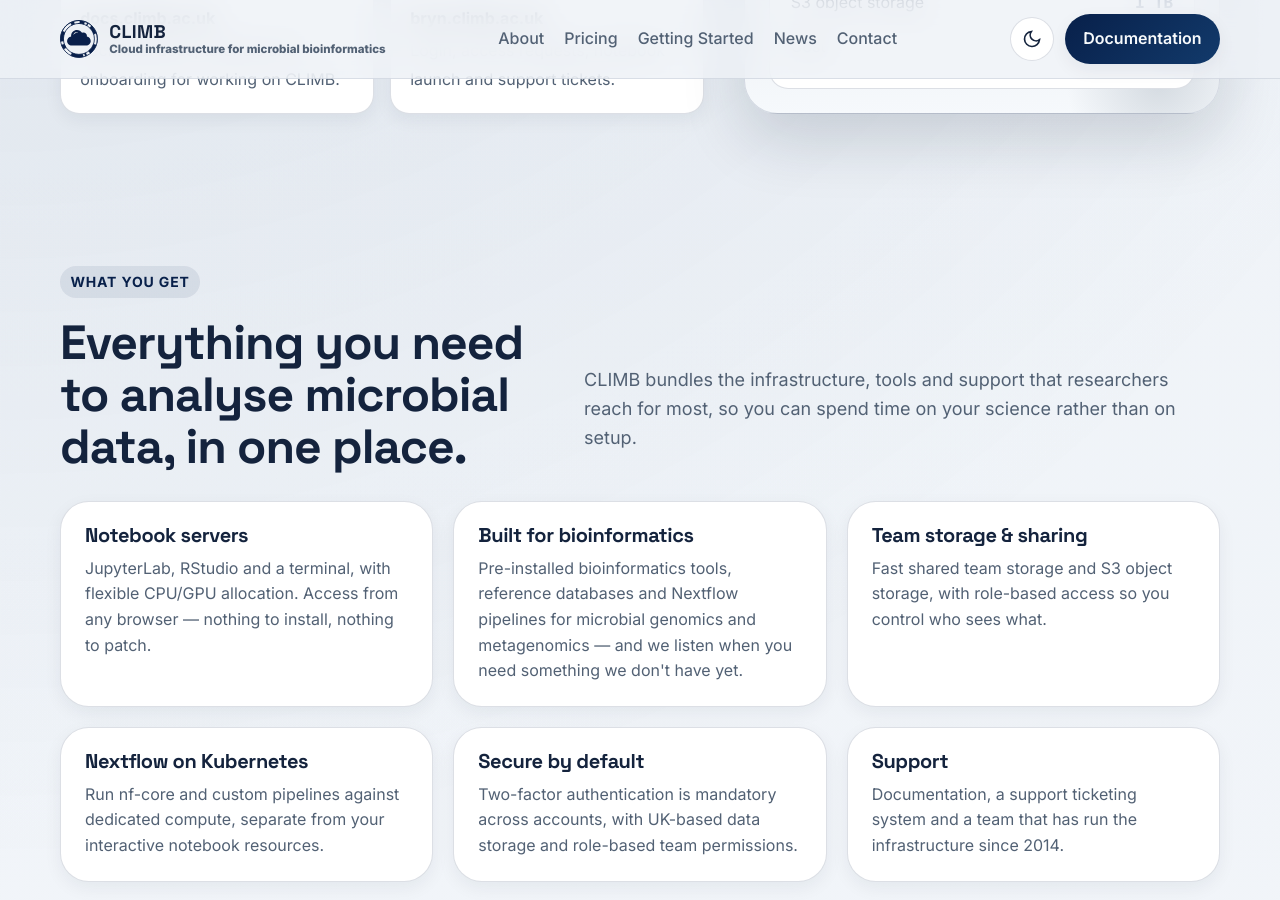
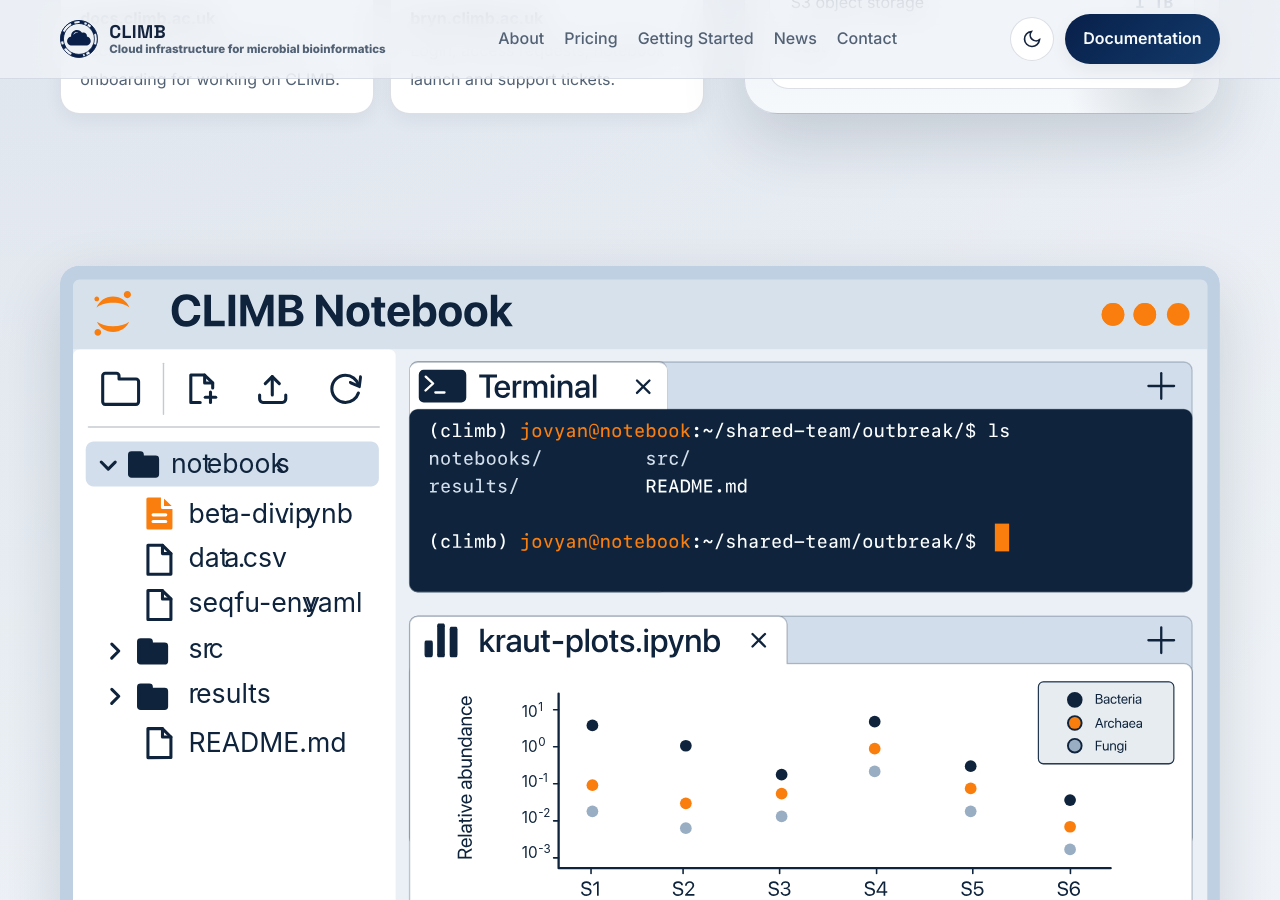
Before and after one commit to MRC-CLIMB/website, a Jekyll site: the page built from index.md, in a window 1280 px wide and 900 px high, scrolled down 787 px. Built offline with Jekyll 4.4.1, drawn with Linux system fonts in a browser that asks for light colours.

Commit message:
Add image in homepage

```diff
--- a/index.md
+++ b/index.md
@@ -50,6 +50,12 @@
         <div class="spec-row"><span>Cost</span><span class="val">&pound;0</span></div>
       </div>
     </aside>
+  </div>
+</section>
+
+<section class="section">
+  <div class="container">
+    <img src="{{ '/assets/img/climb-notebook.svg' | relative_url }}" alt="CLIMB notebook file browser and interface preview" style="width:100%; border-radius:var(--radius-lg); box-shadow:var(--shadow-lg);" />
   </div>
 </section>
 
```
